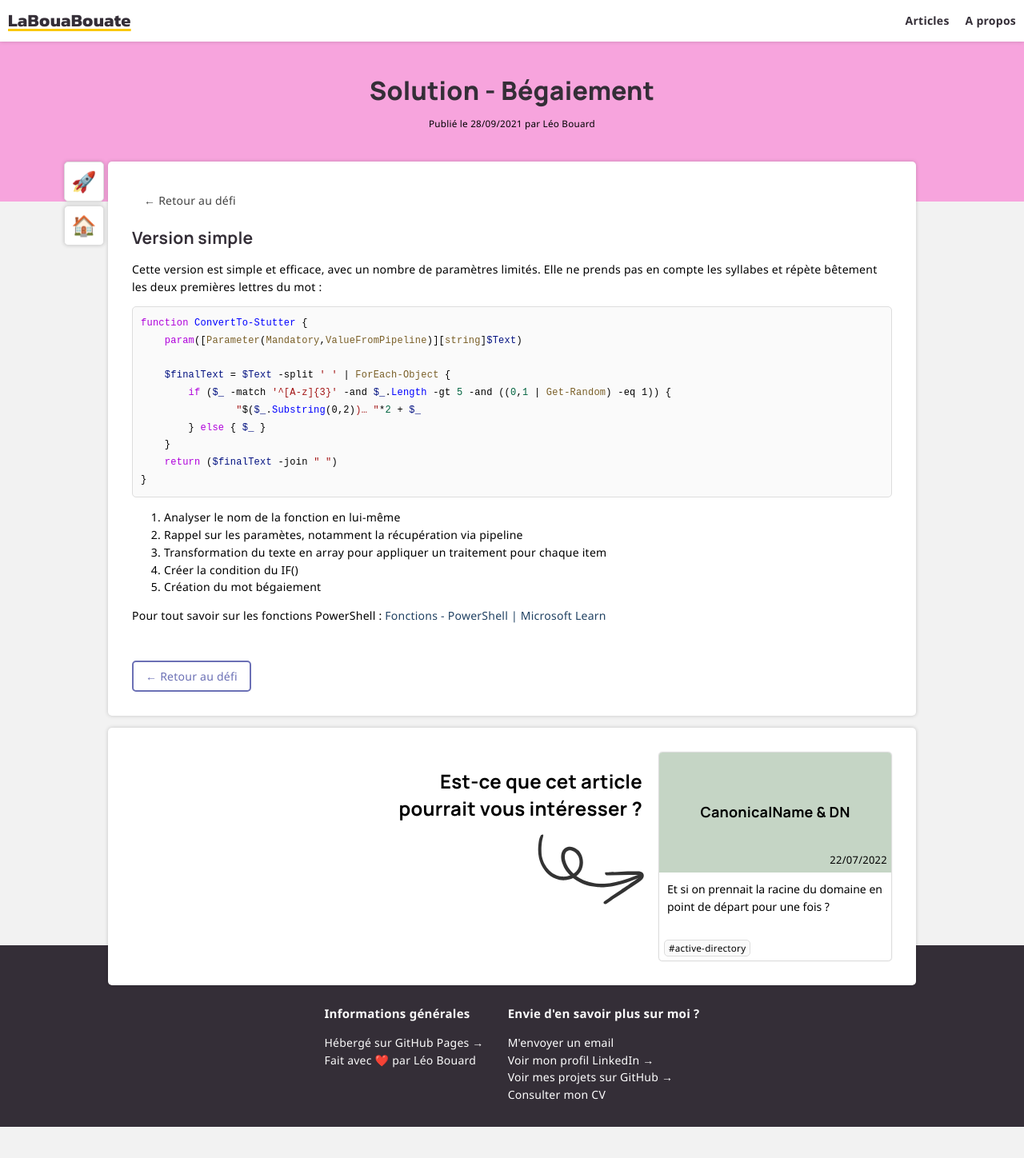
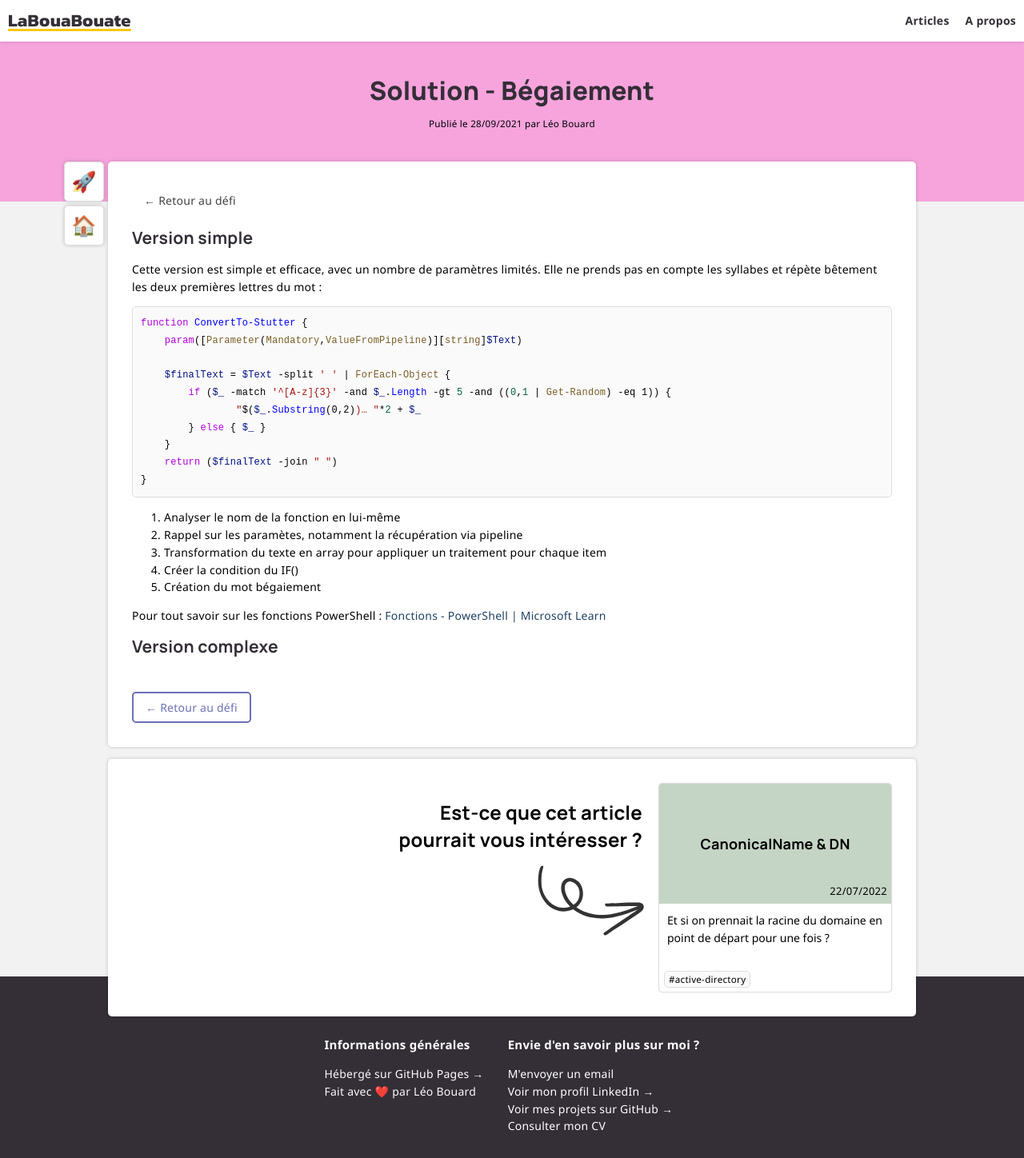
Before and after one commit to leobouard/leobouard.github.io, a Jekyll site: the page built from _posts/2021-09-28-begaiement-soluce.md, in a window 1280 px wide. Shown: the whole page at 80% size. Built offline with Jekyll 4.4.1, drawn with Linux system fonts in a browser that asks for light colours; some web fonts are replaced; before the commit the page ends 1409 px from its top, so only the background shows below that.

Commit message:
Update 2021-09-28-begaiement-soluce.md

```diff
--- a/_posts/2021-09-28-begaiement-soluce.md
+++ b/_posts/2021-09-28-begaiement-soluce.md
@@ -31,6 +31,8 @@ function ConvertTo-Stutter {
 5. Création du mot bégaiement
 
 Pour tout savoir sur les fonctions PowerShell :  [Fonctions - PowerShell \| Microsoft Learn](https://learn.microsoft.com/powershell/scripting/learn/ps101/09-functions)
+
+## Version complexe
 
 <!--
 
```
